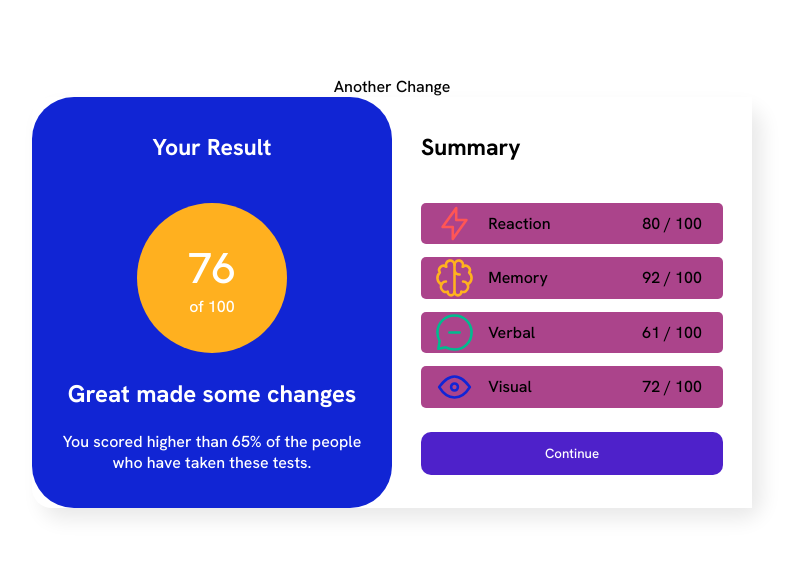
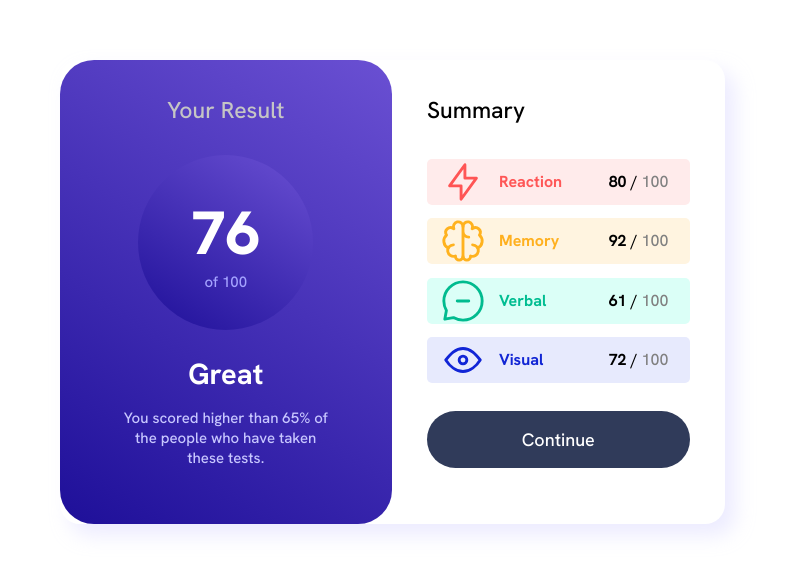
Before and after one commit to hyeo151/Frontend-Mentor-Projects, a plain HTML site: page 2_results-summary-component-main/index.html in a window 1280 px wide. Shown: the part 108-678 px from the top of the page, without its empty margins (248-1039 px from the left). Drawn offline with Linux system fonts and the light colour scheme.

Commit message:
restyled to match the look more closely

```diff
--- a/2_results-summary-component-main/index.html
+++ b/2_results-summary-component-main/index.html
@@ -8,16 +8,15 @@
   <title>Frontend Mentor | Results summary component</title>
 </head>
 <body>
-  <div>Another Change</div>
   <div class="container">
     <div class="result-page page">
       <h1 class="title">Your Result</h1>
       <div class="score">
-        <span>76</span>of 100
+        <span>76</span><p class="hundred">of 100</p>
       </div>
 
-      <h2>Great made some changes</h2>
-      <p>You scored higher than 65% of the people who have taken these tests.</p>
+      <h2>Great</h2>
+      <p class="detail">You scored higher than 65% of the people who have taken these tests.</p>
     </div>
 
     <div class="summary-page page">
@@ -27,27 +26,30 @@
         <li class="category">
           <div class="category-wrap">
             <img src="assets/images/icon-reaction.svg">
-            <p class="category-text">Reaction</p>
+            <p class="category-text react-text">Reaction</p>
           </div>
-          <div class="category-score">80 / 100</div>
+          <div class="category-score"><b>80</b> / <span>100</span></div>
         </li>
         <li class="category">
           <div class="category-wrap">
-            <img src="assets/images/icon-memory.svg"> Memory
+            <img src="assets/images/icon-memory.svg">
+            <p class="category-text memory-text">Memory</p>
           </div>
-          <div class="category-score">92 / 100</div>
+          <div class="category-score"><b>92</b> / <span>100</span></div>
         </li>
         <li class="category">
           <div class="category-wrap">
-            <img src="assets/images/icon-verbal.svg">Verbal
+            <img src="assets/images/icon-verbal.svg">
+            <p class="category-text vervbal-text">Verbal</p>
           </div>
-          <div class="category-score">61 / 100</div>
+          <div class="category-score"><b>61</b> / <span>100</span></div>
         </li>
         <li class="category">
           <div class="category-wrap">
-            <img src="assets/images/icon-visual.svg">Visual
+            <img src="assets/images/icon-visual.svg">
+            <p class="category-text visual-text">Visual</p>
           </div>
-          <div class="category-score">72 / 100</div>
+          <div class="category-score"><b>72</b> / <span>100</span></div>
         </li>
       </ul>
 
--- a/2_results-summary-component-main/style.css
+++ b/2_results-summary-component-main/style.css
@@ -34,42 +34,61 @@ body {
 
 .container {
     /* background: var(--primary-cobalt-blue); */
-    width: 720px;
+    width: 665px;
     display: flex;
     /* padding: 35px 0; */
     border-radius: 20px;
-    box-shadow: 10px 11px 20px 0px #e9e9e9;
+    box-shadow: 10px 11px 20px 0px hsl(241deg 100% 89% / 35%);
 }
 
 .result-page {
     width: 50%;
     padding: 0 35px;
-    background: var(--primary-cobalt-blue);
+    background: linear-gradient(212deg, hsl(252deg 59.7% 57.02%), hsl(246.46deg 81.96% 32.89%));
     color: white;
     display: flex;
     flex-direction: column;
     align-items:center;
     text-align: center;
-    border-radius: 42px;
+}
+
+.result-page h1 {
+    color: #c5c5c5;
 }
 
 .result-page h2{
-    margin-bottom: 22px;
+    margin-bottom: 15px;
+    font-size: 29px;
 }
 
+.result-page .detail {
+    font-size: 15px;
+    font-weight: 100;
+    padding: 0 22px;
+    color:hsl(241, 100%, 89%);
+}
 .score {
-    background: var(--primary-orangey-yellow);
+    background: linear-gradient(212deg, hsl(252deg 59.7% 57.02%), hsl(246.46deg 81.96% 32.89%));
     border-radius: 50%;
-    width: 150px;
-    height: 150px;
+    width: 175px;
+    height: 175px;
     display: flex;
     flex-direction: column;
     justify-content: center;
     margin-bottom: 25px;
 }
+
 .score span{
-    font-size: 43px;
+    font-weight: 900;
+    font-size: 61px;
 }
+
+.hundred {
+    font-size: 15px;
+    font-weight: 100;
+    color: hsl(241, 100%, 82%);
+}
+
 .summary-page {
     width: 50%;
     background: white;
@@ -77,17 +96,52 @@ body {
 }
 
 .page {
-    padding: 35px 29px;
+    padding: 35px 35px 56px 35px;
+    border-radius: 34px;
 }
 
 .title {
     font-size: 23px;
-    margin-bottom: 41px;
+    margin-bottom: 30px;
+    font-weight: 100;
+}
+
+.category-score span {
+    color: grey;
+}
+.category-text {
+    font-weight: 700;
+}
+.category:nth-child(1){
+    background: hsl(0, 100%, 96%);
+}
+.react-text{
+    color: var(--primary-light-red);
+}
+
+.category:nth-child(2){
+    background: hsl(39, 100%, 94%);
+}
+.memory-text{
+    color: var(--primary-orangey-yellow);
+}
+.category:nth-child(3){
+    background: hsl(166, 100%, 93%);
+}
+.vervbal-text{
+    color: var(--primary-green-teal);
+}
+
+.category:nth-child(4){
+    background: hsl(234, 85%, 95%);
+}
+.visual-text{
+    color: var(--primary-cobalt-blue);
 }
 
 .category {
     display: flex;
-    line-height: 42px;
+    line-height: 46px;
 }
 
 .category-wrap {
@@ -102,6 +156,12 @@ body {
     margin-right: 21px;
 }
 
+.summary-page {
+    display: flex;
+    flex-direction: column;
+    justify-content: space-between;
+}
+
 .summary-page ul {
     display: flex;
     flex-direction: column;
@@ -112,7 +172,6 @@ body {
 
 .summary-page ul li {
     list-style:none;
-    background:hsl(319, 43%, 47%);
     border-radius: 5px;
     height: calc(100% / 4 - 10px);
     justify-content:space-between;
@@ -121,11 +180,12 @@ body {
 button {
     border: none;
     outline: none;
-    background: var(--gradient-violet-blue);
+    background: var(--neutral-dark-gray-blue);
     color: white;
     width: 100%;
-    border-radius: 10px;
-    padding: 13px 0;
+    border-radius: 45px;
+    padding: 17px 0;
+    font-size: 18px;
 }
 .attribution { font-size: 11px; text-align: center;     margin-top: 77px;}
 .attribution a { color: hsl(228, 45%, 44%); }
```
